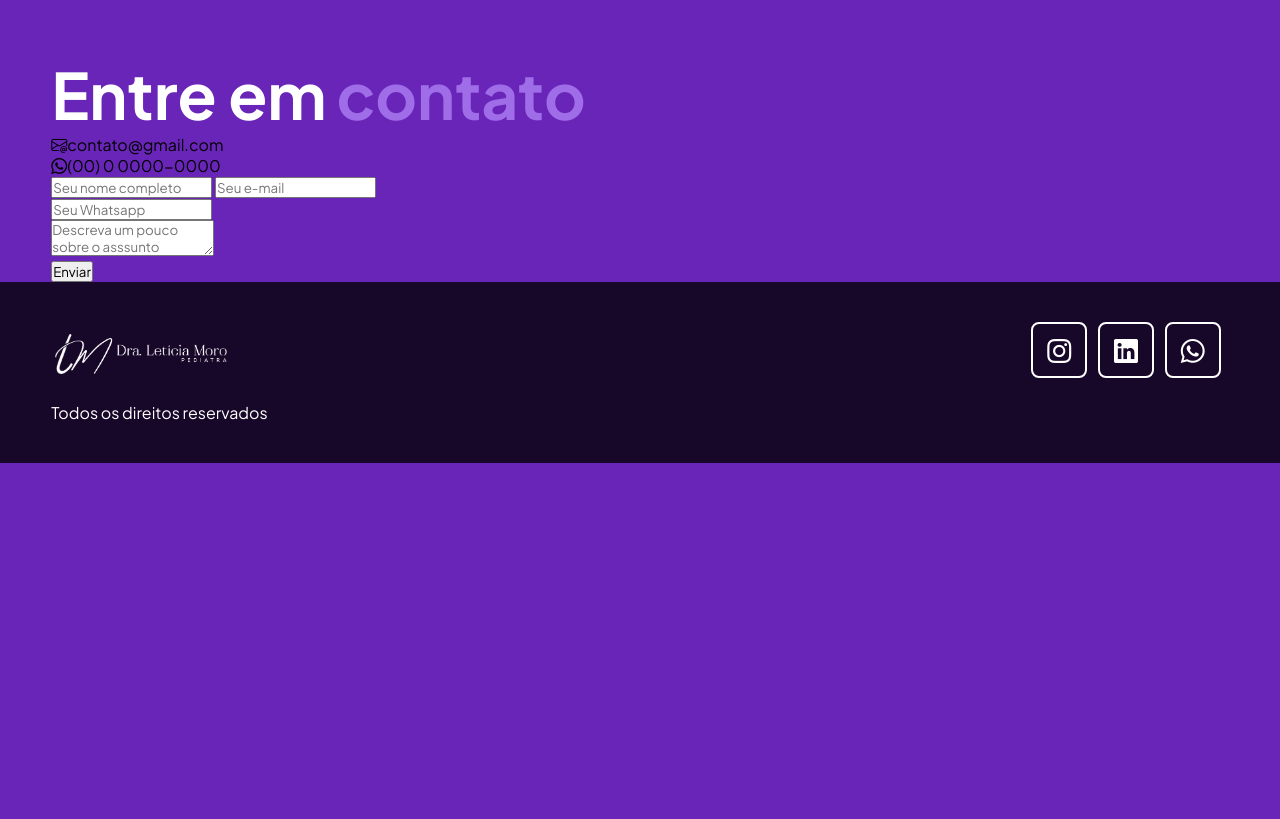
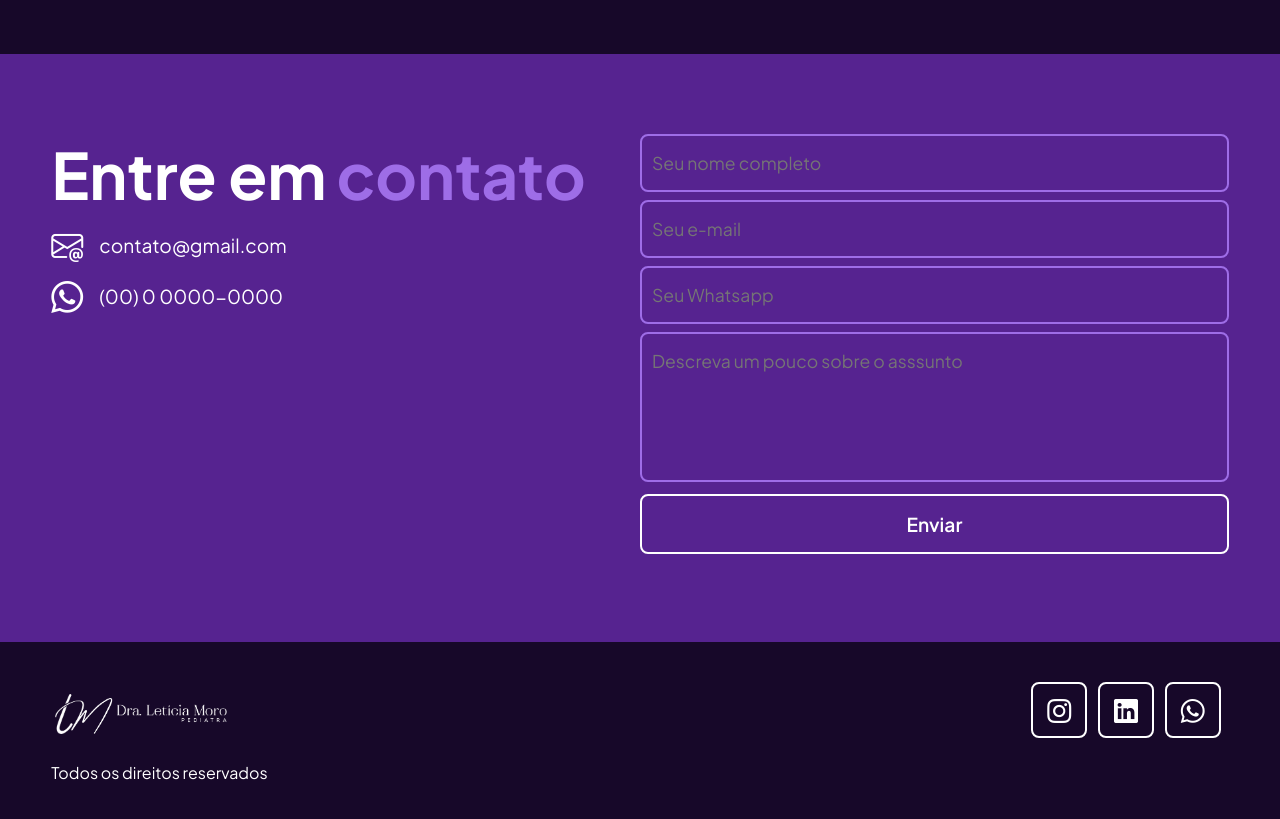
Before and after one commit to italoacontato/portfolioBackup, a plain HTML site: page index.html in a window 1280 px wide. Shown: the part 2740-3559 px from the top of the page. Before the commit the page ends 3203 px from the top, so only its background shows below. Drawn offline with nearby package versions, Linux system fonts and the light colour scheme; files that its build step writes are made by us from their sources; files whose address does not match are found by name.

Commit message:
Update style.css

```diff
--- a/style.css
+++ b/style.css
@@ -271,6 +271,7 @@ section.skills{
 
 section.sobre-mim{
     padding: 50px 0;
+    background-color: var(--corRoxoEscuro1);
 }
 
 .sobre-mim > .interface{
@@ -442,3 +443,65 @@ footer > .interface{
     justify-content: space-between;
     color: var(--corBranca);
 }
+
+/* ESTILO DO CONTATO */
+
+section.contato{
+    padding: 80px 0;
+    background-color: var(--corRoxoEscuro);
+}
+
+.contato > .interface{
+    display: flex;
+    justify-content: space-between;
+}
+
+.contato .txt-contato p{
+    color: var(--corBranca);
+    font-size: 1.2rem;
+    display: flex;
+    align-items: center;
+    gap: 16px;
+    margin: 11px 0;
+}
+
+.contato .txt-contato p i{
+    font-size: 2rem;
+}
+
+.contato form{
+    width: 50%;
+}
+
+.contato form input , .contato form textarea{
+    width: 100%;
+    padding: 16px 10px;
+    background: transparent;
+    border: 2px solid var(--corRoxoClaro);
+    outline: none;
+    color: var(--corBranca);
+    font-size: 1.1rem;
+    border-radius: 8px;
+    margin-bottom: 8px;
+}
+
+.contato form textarea{
+    resize: none;
+    height: 150px;
+    color: var(--corBranca);
+}
+
+.contato form .btn-enviar input{
+    border-color: var(--corBranca);
+    transition: .5s;
+    cursor: pointer;
+    font-weight: 600;
+    font-size: 1.2rem;
+}
+
+.contato form .btn-enviar input:hover{
+    background-color: var(--corRoxoClaro);
+    color: var(--corRoxoEscuro);
+    border-color: var(--corRoxoClaro);
+
+}
```
